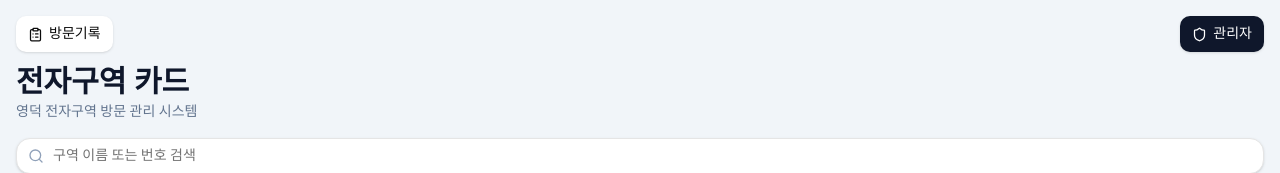
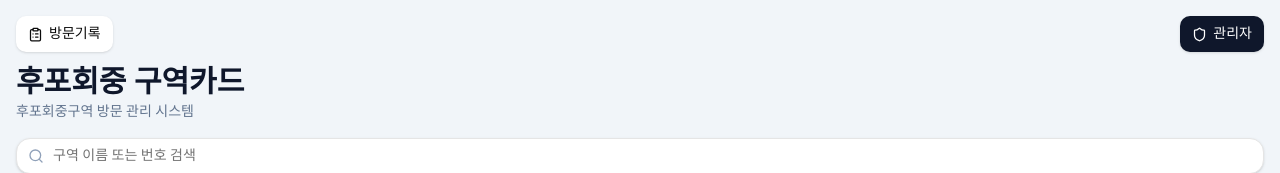
Before and after one commit to jwkjr1918-crypto/electronic-zone-card-v2, a Next.js app: page / in a window 1280 px wide. Shown: the top 173 px of the page. Built offline with nearby package versions, Linux system fonts and the light colour scheme; no server answers; the database is empty.

Commit message:
전도자 페이지 홈화면 이름 설정

```diff
--- a/src/app/evangelist/layout.tsx
+++ b/src/app/evangelist/layout.tsx
@@ -5,6 +5,8 @@ export const metadata: Metadata = {
   description: "전도인용 구역 번호 바로가기",
   appleWebApp: {
     title: "구역카드(전도인)",
+    capable: true,
+    statusBarStyle: "default",
   },
 };
 
--- a/src/app/manifest.ts
+++ b/src/app/manifest.ts
@@ -2,27 +2,20 @@ import type { MetadataRoute } from "next";
 
 export default function manifest(): MetadataRoute.Manifest {
   return {
-    name: "전자구역 카드",
-
-    short_name: "구역카드",
-
-    description: "영덕 전자구역 방문 관리 시스템",
-
+    name: "구역카드(인도자용)",
+    short_name: "구역카드(인도자용)",
+    description: "후포 회중 구역 방문 관리 시스템",
     start_url: "/",
-
+    scope: "/",
     display: "standalone",
-
     background_color: "#f1f5f9",
-
     theme_color: "#0f172a",
-
     icons: [
       {
         src: "/icon-192.png",
         sizes: "192x192",
         type: "image/png",
       },
-
       {
         src: "/icon-512.png",
         sizes: "512x512",
--- a/src/app/page.tsx
+++ b/src/app/page.tsx
@@ -149,10 +149,10 @@ export default function Home() {
 
         <div className="mb-4">
           <h1 className="text-2xl font-bold text-slate-900 sm:text-3xl">
-            전자구역 카드
+            후포회중 구역카드
           </h1>
           <p className="mt-0.5 text-xs text-slate-500 sm:text-sm">
-            영덕 전자구역 방문 관리 시스템
+            후포회중구역 방문 관리 시스템
           </p>
         </div>
 
```
